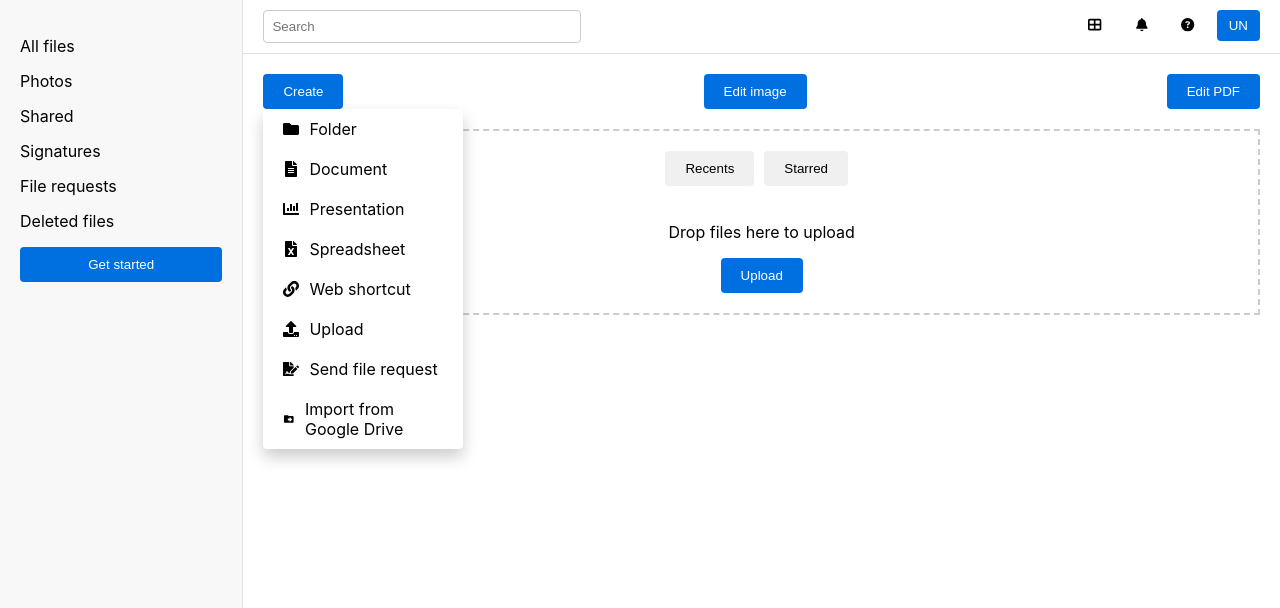
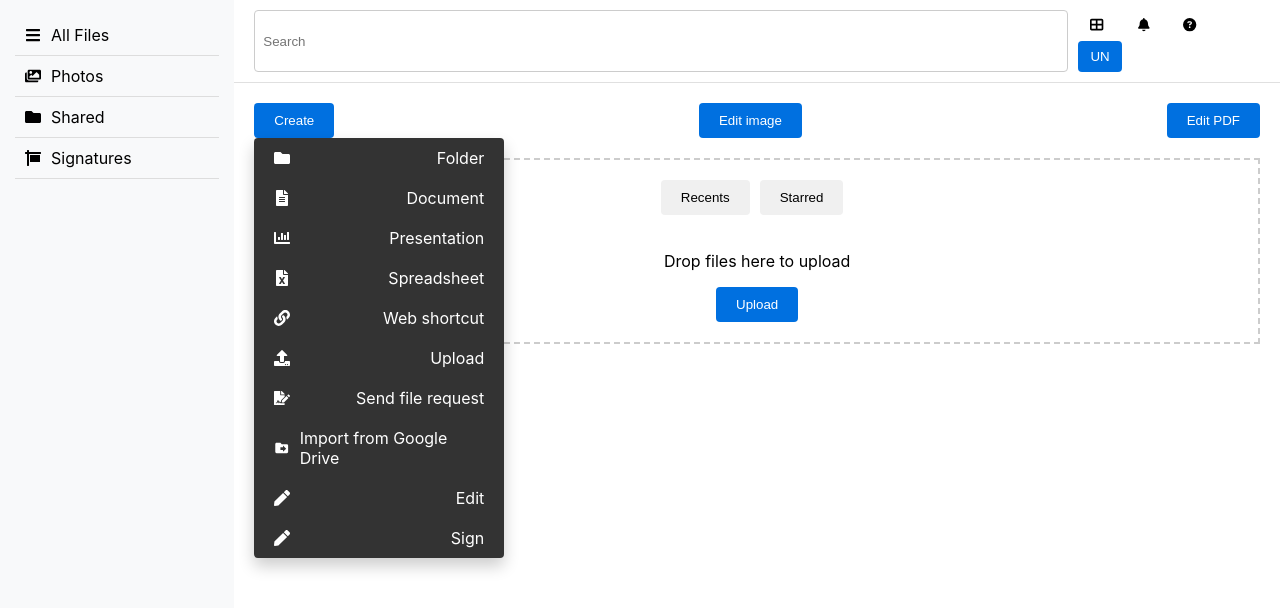
Before and after one commit to malikusman66/dropbox-react, a React (Create React App) app: page / in a window 1280 px wide. Both pictures are taken after a click on the button "Create". Shown: the top 608 px of the page. Built offline with nearby package versions, Linux system fonts and the light colour scheme.

Commit message:
add component createDropdown

```diff
--- a/package.json
+++ b/package.json
@@ -4,6 +4,8 @@
   "private": true,
   "dependencies": {
     "@fortawesome/fontawesome-svg-core": "^6.5.2",
+    "@fortawesome/free-brands-svg-icons": "^6.5.2",
+    "@fortawesome/free-regular-svg-icons": "^6.5.2",
     "@fortawesome/free-solid-svg-icons": "^6.5.2",
     "@fortawesome/react-fontawesome": "^0.2.2",
     "@testing-library/jest-dom": "^5.17.0",
--- a/src/components/CreateDropdown.css
+++ b/src/components/CreateDropdown.css
@@ -14,8 +14,9 @@
 
 .dropdown-content {
   position: absolute;
-    background-color: #fff;
-    min-width: 200px;
+  background-color: #333;
+  color: #fff;
+  min-width: 250px;
   box-shadow: 0px 8px 16px rgba(0, 0, 0, 0.2);
   z-index: 1;
   border-radius: 4px;
@@ -26,16 +27,18 @@
   cursor: pointer;
   display: flex;
   align-items: center;
+  justify-content: space-between;
+  position: relative;
 }
 
 .dropdown-item:hover {
-    background-color: #f1f1f1;
+  background-color: #444;
 }
 
 .sub-menu {
-    background-color: #fff;
+  background-color: #444;
   position: absolute;
-    left: 200px;
+  left: 100%;
   top: 0;
   min-width: 200px;
   box-shadow: 0px 8px 16px rgba(0, 0, 0, 0.2);
@@ -49,7 +52,7 @@
 }
 
 .sub-menu-item:hover {
-    background-color: #f1f1f1;
+  background-color: #555;
 }
 
 .dropdown-item svg {
--- a/src/components/CreateDropdown.js
+++ b/src/components/CreateDropdown.js
@@ -1,7 +1,56 @@
 import React, { useState } from 'react';
 import './CreateDropdown.css';
-import { FaFolder, FaFileAlt, FaChartBar, FaFileExcel, FaLink, FaUpload, FaFileSignature } from 'react-icons/fa';
+import { FaFolder, FaFileAlt, FaChartBar, FaFileExcel, FaLink, FaUpload, FaFileSignature, FaPen } from 'react-icons/fa';
 import { MdDriveFileMove } from 'react-icons/md';
+
+const menuItems = [
+  {
+    title: 'Folder',
+    icon: <FaFolder />,
+    subMenu: ['Folder', 'Shared folder', 'Automated folder']
+  },
+  {
+    title: 'Document',
+    icon: <FaFileAlt />,
+    subMenu: ['Dropbox Paper doc', 'Dropbox Paper template', 'Microsoft Word', 'Google Docs']
+  },
+  {
+    title: 'Presentation',
+    icon: <FaChartBar />,
+    subMenu: ['Google Slides', 'Microsoft PowerPoint']
+  },
+  {
+    title: 'Spreadsheet',
+    icon: <FaFileExcel />,
+    subMenu: ['Google Sheets', 'Microsoft Excel']
+  },
+  {
+    title: 'Web shortcut',
+    icon: <FaLink />
+  },
+  {
+    title: 'Upload',
+    icon: <FaUpload />
+  },
+  {
+    title: 'Send file request',
+    icon: <FaFileSignature />
+  },
+  {
+    title: 'Import from Google Drive',
+    icon: <MdDriveFileMove />
+  },
+  {
+    title: 'Edit',
+    icon: <FaPen />,
+    subMenu: ['Edit PDF', 'Edit Image']
+  },
+  {
+    title: 'Sign',
+    icon: <FaPen />,
+    subMenu: ['Sign Document']
+  }
+];
 
 const CreateDropdown = () => {
   const [isOpen, setIsOpen] = useState(false);
@@ -15,38 +64,20 @@ const CreateDropdown = () => {
       <button className="dropdown-btn" onClick={toggleDropdown}>Create</button>
       {isOpen && (
         <div className="dropdown-content">
-          <div className="dropdown-item" onClick={() => toggleSubMenu('folder')}>
-            <FaFolder /> Folder
-          </div>
-          <div className="dropdown-item" onClick={() => toggleSubMenu('document')}>
-            <FaFileAlt /> Document
-            {subMenu === 'document' && (
-              <div className="sub-menu">
-                <div className="sub-menu-item">Dropbox Paper doc</div>
-                <div className="sub-menu-item">Dropbox Paper template</div>
-                <div className="sub-menu-item">Microsoft Word</div>
-                <div className="sub-menu-item">Google Docs</div>
-              </div>
-            )}
-          </div>
-          <div className="dropdown-item">
-            <FaChartBar /> Presentation
-          </div>
-          <div className="dropdown-item">
-            <FaFileExcel /> Spreadsheet
-          </div>
-          <div className="dropdown-item">
-            <FaLink /> Web shortcut
-          </div>
-          <div className="dropdown-item">
-            <FaUpload /> Upload
-          </div>
-          <div className="dropdown-item">
-            <FaFileSignature /> Send file request
-          </div>
-          <div className="dropdown-item">
-            <MdDriveFileMove /> Import from Google Drive
-          </div>
+          {menuItems.map((item, index) => (
+            <div key={index} className="dropdown-item" onClick={() => item.subMenu && toggleSubMenu(item.title)}>
+              {item.icon} {item.title}
+              {subMenu === item.title && (
+                <div className="sub-menu">
+                  {item.subMenu.map((subItem, subIndex) => (
+                    <div key={subIndex} className="sub-menu-item">
+                      {subItem}
+                    </div>
+                  ))}
+                </div>
+              )}
+            </div>
+          ))}
         </div>
       )}
     </div>
--- a/src/components/Header.css
+++ b/src/components/Header.css
@@ -7,7 +7,7 @@
 }
 
 .search-bar {
-  width: 300px;
+  width: 80%;
   padding: 8px;
   border: 1px solid #ccc;
   border-radius: 4px;
--- a/src/components/Sidebar.css
+++ b/src/components/Sidebar.css
@@ -1,36 +1,34 @@
 .sidebar {
   width: 250px;
-  background-color: #f8f8f8;
-  padding: 20px;
-  border-right: 1px solid #e0e0e0;
+  background-color: #f8f9fa;
+  padding: 15px;
 }
 
-.sidebar nav ul {
-  list-style: none;
-  padding: 0;
+.sidebar-item {
+  padding: 10px;
+  display: flex;
+  align-items: center;
+  cursor: pointer;
+  border-bottom: 1px solid #ddd;
+  position: relative;
 }
 
-.sidebar nav ul li {
-  margin: 15px 0;
+.sidebar-item svg {
+  margin-right: 10px;
 }
 
-.sidebar nav ul li a {
-  text-decoration: none;
-  color: #333;
-  font-size: 16px;
+.submenu {
+  background-color: #e9ecef;
+  margin-left: 20px;
+  padding-left: 10px;
+  border-left: 2px solid #ccc;
 }
 
-.footer {
-  margin-bottom: 10px;
-
+.submenu-item {
+  padding: 5px 0;
+  cursor: pointer;
 }
 
-.footer button {
-  width: 100%;
-  padding: 10px;
-  background-color: #0070e0;
-  color: #fff;
-  border: none;
-  border-radius: 4px;
-  cursor: pointer;
+.submenu-item:hover {
+  background-color: #dee2e6;
 }
--- a/src/components/Sidebar.js
+++ b/src/components/Sidebar.js
@@ -1,24 +1,51 @@
-import React from 'react';
+import React, { useState } from 'react';
 import './Sidebar.css';
+import { FaFolder, FaImages, FaSign, FaBars } from 'react-icons/fa';
 
 const Sidebar = () => {
+  const [activeMenu, setActiveMenu] = useState(null);
+
+  const toggleMenu = (menu) => {
+    if (activeMenu === menu) {
+      setActiveMenu(null);
+    } else {
+      setActiveMenu(menu);
+    }
+  };
+
   return (
-
-    <aside className="sidebar">
-      <nav>
-        <ul>
-          <li>All files</li>
-          <li>Photos</li>
-          <li>Shared</li>
-          <li>Signatures</li>
-          <li>File requests</li>
-          <li>Deleted files</li>
-        </ul>
-      </nav>
-      <div className="footer">
-        <button>Get started</button>
+    <div className="sidebar">
+      <div className="sidebar-item" onClick={() => toggleMenu('allFiles')}>
+        <FaBars /> All Files
       </div>
-    </aside>
+      <div className="sidebar-item" onClick={() => toggleMenu('photos')}>
+        <FaImages /> Photos
+        {activeMenu === 'photos' && (
+          <div className="submenu">
+            <div className="submenu-item">Albums</div>
+            <div className="submenu-item">Tags</div>
+          </div>
+        )}
+      </div>
+      <div className="sidebar-item" onClick={() => toggleMenu('shared')}>
+        <FaFolder /> Shared
+        {activeMenu === 'shared' && (
+          <div className="submenu">
+            <div className="submenu-item">Folders</div>
+            <div className="submenu-item">Files</div>
+          </div>
+        )}
+      </div>
+      <div className="sidebar-item" onClick={() => toggleMenu('signatures')}>
+        <FaSign /> Signatures
+        {activeMenu === 'signatures' && (
+          <div className="submenu">
+            <div className="submenu-item">Pending</div>
+            <div className="submenu-item">Completed</div>
+          </div>
+        )}
+      </div>
+    </div>
   );
 };
 
```
Also changed, not shown: 1 other file (tests, documents, lock files or other folders). Lines whose indentation alone changed are shown as unchanged.
